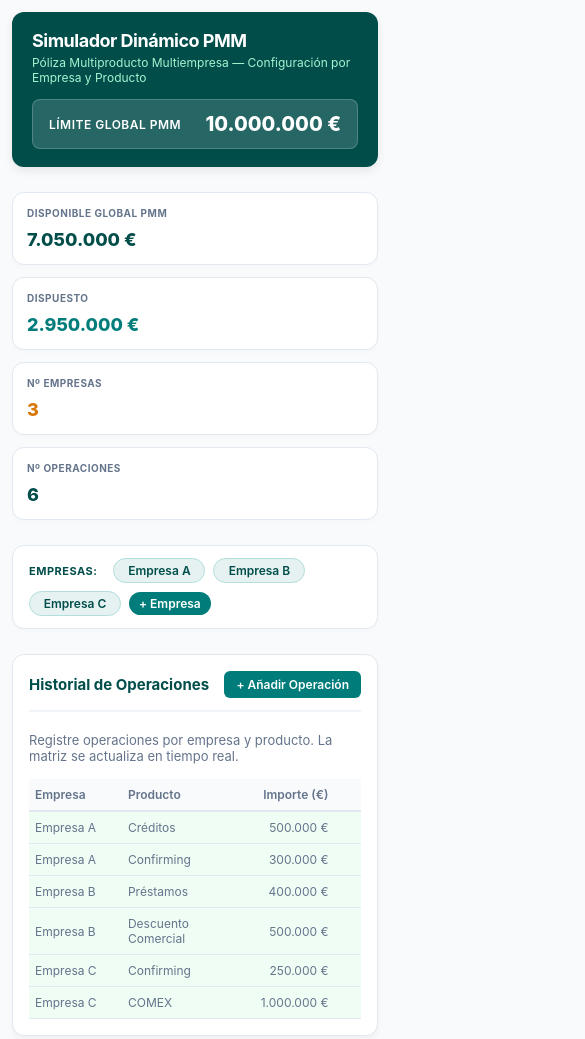
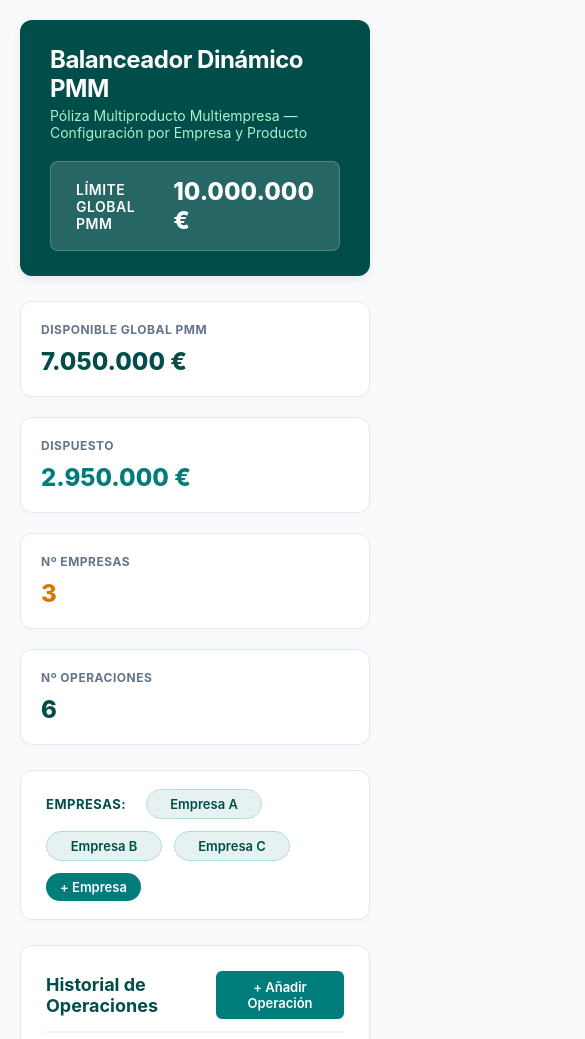
Before and after one commit to ricardoloria-droid/simulador__pm, a website: page simulador_pmm_multiempresa.html in a window 390 px wide. Shown: the top 1039 px of the page, 585 px wide, since content can reach past the window. Drawn offline with Linux system fonts and the light colour scheme.

Commit message:
chore: renombrar referencias de Simulador a Balanceador

```diff
--- a/simulador_pmm_multiempresa.html
+++ b/simulador_pmm_multiempresa.html
@@ -3,7 +3,7 @@
 <head>
     <meta charset="UTF-8">
     <meta name="viewport" content="width=device-width, initial-scale=1.0">
-    <title>Simulador Interactivo PMM Multiempresa - Grupo Cajamar</title>
+    <title>Balanceador Interactivo PMM Multiempresa - Grupo Cajamar</title>
     <style>
         :root {
             --primary-dark: #004d4a;
@@ -410,83 +410,13 @@
             border-color: rgba(255,255,255,0.15);
             color: white;
         }
-
-        /* === RESPONSIVE === */
-        @media (max-width: 768px) {
-            body { padding: 12px; }
-
-            header {
-                flex-direction: column;
-                align-items: flex-start;
-                padding: 18px 20px;
-                gap: 14px;
-            }
-
-            header h1 { font-size: 20px; }
-            header p { font-size: 12px; }
-
-            .global-control {
-                width: 100%;
-                justify-content: space-between;
-                padding: 12px 16px;
-                flex-wrap: wrap;
-            }
-
-            .global-control label { font-size: 12px; }
-            .global-control div { font-size: 20px !important; }
-
-            .kpi-container {
-                grid-template-columns: repeat(2, 1fr);
-                gap: 12px;
-            }
-
-            .kpi-card { padding: 14px; }
-            .kpi-card h3 { font-size: 10px; }
-            .kpi-card .value { font-size: 20px; }
-
-            .companies-bar {
-                padding: 12px 16px;
-                gap: 8px;
-            }
-
-            .company-chip { padding: 4px 10px; font-size: 12px; }
-            .company-chip input { width: 70px; font-size: 12px; }
-
-            .card-panel { padding: 16px; }
-
-            .panel-header h2 { font-size: 15px; }
-            .btn { padding: 6px 12px; font-size: 12px; }
-
-            .matrix-title { font-size: 12px; }
-
-            th, td { padding: 8px 6px; font-size: 12px; }
-
-            .matrix-table th { font-size: 11px; min-width: 80px !important; }
-            .matrix-table td { font-size: 11px; }
-
-            .progress-container { gap: 5px; }
-            .progress-container span { font-size: 10px !important; width: 38px !important; }
-
-            .btn-add-company { padding: 4px 10px; font-size: 12px; }
-        }
-
-        @media (max-width: 480px) {
-            .kpi-container {
-                grid-template-columns: 1fr;
-            }
-
-            header h1 { font-size: 18px; }
-            .kpi-card .value { font-size: 18px; }
-
-            .companies-bar-label { font-size: 11px; }
-        }
     </style>
 </head>
 <body>
 
     <header>
         <div>
-            <h1>Simulador Dinámico PMM</h1>
+            <h1>Balanceador Dinámico PMM</h1>
             <p>Póliza Multiproducto Multiempresa — Configuración por Empresa y Producto</p>
         </div>
         <div class="global-control">
```
Also changed, not shown: index.html (+7 -14 lines), simulador_pm_multiproducto.html (+2 -64 lines).
